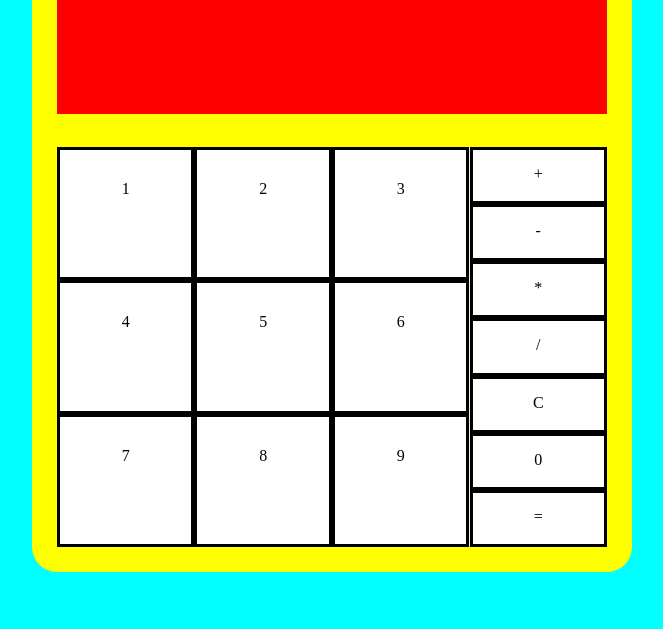
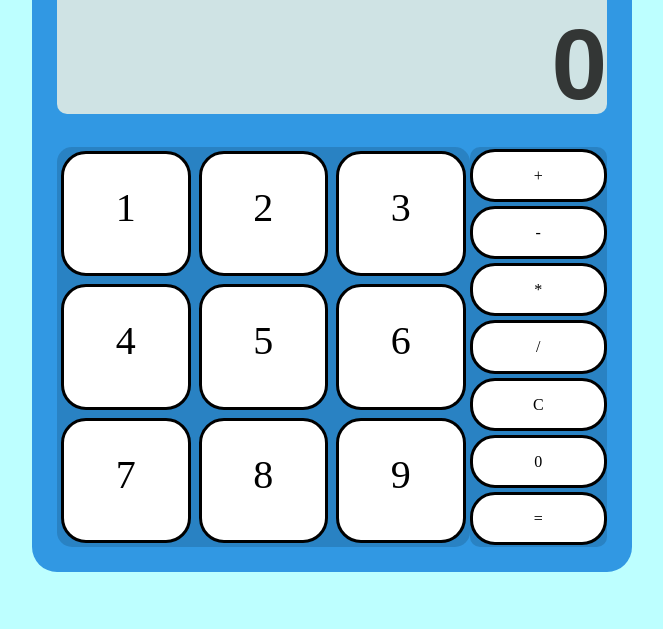
Before and after one commit to rezarria/may-tinh-co-ban, a plain HTML site: page index.html in a window 1280 px wide. Shown: the part 171-800 px from the top of the page, without its empty margins (308-971 px from the left). Drawn offline with Linux system fonts and the light colour scheme; a web font is replaced by a local one.

Commit message:
hoàn thiện sơ các chức năng và giao diện

```diff
--- a/func.js
+++ b/func.js
@@ -1,25 +1,39 @@
-var HangDoi = String();
-var ketQua = 0;
-function xoaSach() {
+var HangDoi = "0";
+var ketQua = "0";
+
+const capNhat = (mode) => {
+  document.getElementById("noi-dung-hien-thi").innerText = (
+    mode ? HangDoi : ketQua
+  )
+    .toString()
+    .substr(0, 17);
+};
+
+const xoaSach = () => {
   HangDoi = String();
-}
+  HangDoi = "0";
+  capNhat(true);
+};
 
-function themVao(phim) {
-  console.log("themVao() =>");
+const themVao = (phim) => {
   if (isNaN(phim)) {
-    console.log("xxxxxxxx");
     if (!isNaN(HangDoi[HangDoi.length - 1])) HangDoi += phim;
   } else {
-    console.log("!!!!!!!!");
     HangDoi += phim;
+    if (!(HangDoi[0] == "0" && isNaN(HangDoi[1])))
+      while (HangDoi[0] == 0) HangDoi = HangDoi.slice(1);
   }
-  console.log(HangDoi.toString());
-}
+  capNhat(true);
+};
 
-function xuat() {
+const xuat = () => {
   return HangDoi.toString();
-}
+};
 
-function tinh() {
-  alert(ketQua.toString());
-}
+const tinh = () => {
+  ketQua = eval(HangDoi).toString();
+  if (ketQua == "Infinity")
+    ketQua = "Vô lý!"
+  xoaSach();
+  capNhat(false);
+};
--- a/index.html
+++ b/index.html
@@ -12,7 +12,7 @@
 <body>
     <div class="may-tinh">
         <div class="man-hinh">
-            <div class="noi-dung-hien-thi">0000000</div>
+            <div id="noi-dung-hien-thi">0</div>
         </div>
 
 
@@ -34,9 +34,9 @@
                 <div class="phim" onclick="themVao('-')"><span>-</span></div>
                 <div class="phim" onclick="themVao('*')"><span>*</span></div>
                 <div class="phim" onclick="themVao('/')"><span>/</span></div>
-                <div class="phim" onclick="themVao('C')"><span>C</span></div>
+                <div class="phim" onclick="xoaSach()"><span>C</span></div>
                 <div class="phim" onclick="themVao('0')"><span>0</span></div>
-                <div class="phim" onclick="themVao('+')"><span>=</span></div>
+                <div class="phim" onclick="tinh()"><span>=</span></div>
             </div>
         </div>
     </div>
--- a/style.css
+++ b/style.css
@@ -1,4 +1,4 @@
-@import url("https://fonts.googleapis.com/css2?family=Raleway+Dots&display=swap");
+@import url("https://fonts.googleapis.com/css2?family=DotGothic16&display=swap");
 
 * {
   margin: 0 0 0 0;
@@ -12,7 +12,7 @@ html {
 }
 
 body {
-  background-color: aqua;
+  background-color: rgb(157 255 255 / 67%);
   width: 100%;
   height: 100%;
   padding-top: 60px;
@@ -22,64 +22,79 @@ body {
   border-radius: 25px;
   margin: auto;
   width: 600px;
-  background-color: yellow;
+  background-color: #0075dabd;
   padding: 25px;
 }
 
 .man-hinh {
+  border-radius: 10px;
   position: relative;
   width: auto;
   height: 200px;
   min-height: 200px;
-  background-color: red;
+  background-color: #cfe3e4;
 }
 
-.noi-dung-hien-thi {
+#noi-dung-hien-thi {
   position: absolute;
   bottom: 0;
-  font-family: "Raleway Dots", cursive;
-  font-size: 60px;
-  position: relative;
+  right: 0;
+  font-family: "DotGothic16", sans-serif;
+  text-align: right;
+  line-height: 100px;
+  font-size: 100px;
+  color: #333635;
+  word-break: break-all;
+  overflow-wrap: break-word;
+  font-weight: bold;
 }
 .ban-phim {
   margin-top: 6%;
   width: auto;
   height: 400px;
-  background-color: blueviolet;
+  user-select: none;
+  cursor: pointer;
 }
 
 .phim {
+  border-radius: 25px;
   text-align: center;
   background-color: white;
 }
 
 .so {
+  border-radius: 15px;
   float: left;
-  display: flex;
+  display: grid;
+  grid-template-columns: repeat(3, auto);
   flex-wrap: wrap;
   width: 75%;
   height: 100%;
-  background-color: blanchedalmond;
+  background-color: #0b1f312d;
 }
 
 .so > .phim {
-  width: 33.33%;
+  margin: 4px;
+  font-size: 40px;
   height: auto;
   border-style: solid;
   padding-top: 30px;
 }
 
 .chuc-nang {
+  border-radius: 10px;
   width: auto;
   height: 100%;
-  display: flex;
+  display: grid;
+  grid-template-columns: repeat(1);
   flex-direction: column;
-  background-color: brown;
+  background-color: #0b1f312d;
 }
 
 .chuc-nang > .phim {
+  margin-top: 2px;
+  margin-bottom: 2px;
   width: 100%;
-  height: 14.29%;
   border-style: solid;
   padding-top: 15px;
 }
```
